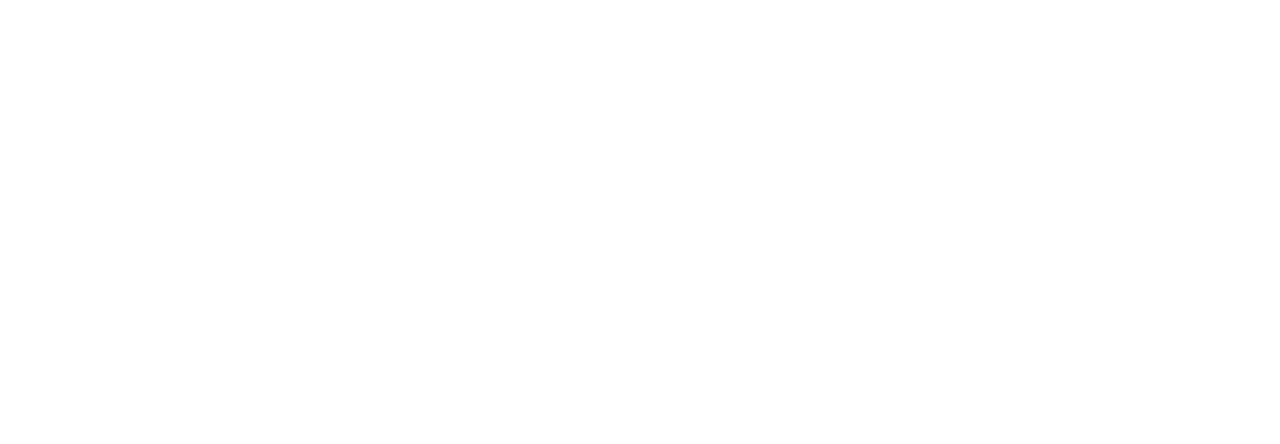
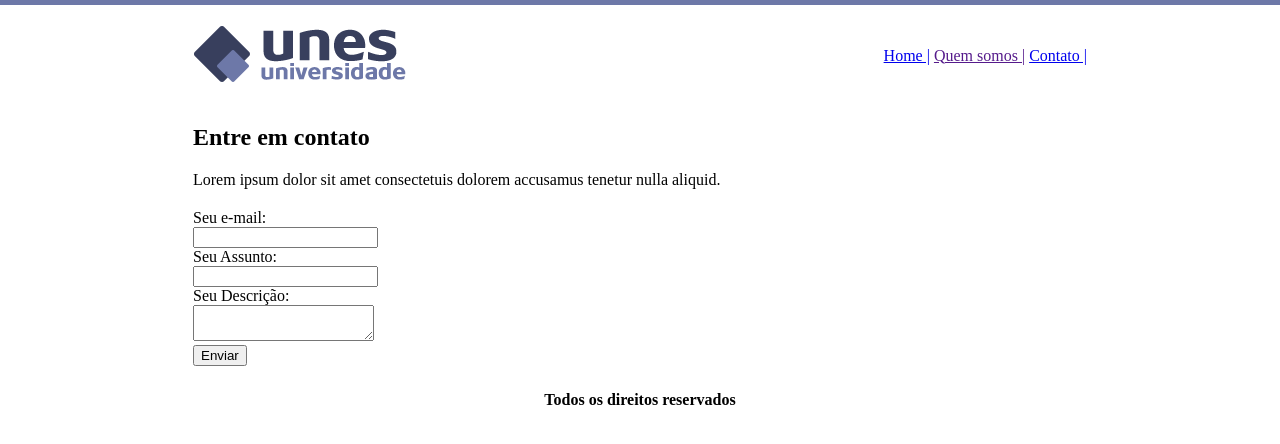
Before and after one commit to Pedro7xxx/html-css, a plain HTML site: page Curso Desenvolvimento web/ProjetoFinalDesenvolvimentoWeb/contato.html in a window 1280 px wide. Drawn offline with Linux system fonts and the light colour scheme.

Commit message:
asdasdasdas

```diff
--- a/Curso Desenvolvimento web/ProjetoFinalDesenvolvimentoWeb/contato.html
+++ b/Curso Desenvolvimento web/ProjetoFinalDesenvolvimentoWeb/contato.html
@@ -5,7 +5,60 @@
     <meta name="viewport" content="width=device-width, initial-scale=1.0">
     <title>Document</title>
 </head>
-<body>
+<body background="img/fundo2.png">
+
+
+    <table border="0" width="900" align="center">
+
+        <tr>
+            <td height="89"><img src="img/logo.png" alt=""></td>
+            <td align="right">
+                <a href="index.html">Home |</a>
+                <a href="">Quem somos |</a>
+                <a href="contato.html">Contato |</a>
+            </td>
+
+        </tr>
+
+        <tr>
+            <td colspan="2">
+                <h2>Entre em contato</h2>
+                <p>Lorem ipsum dolor sit amet consectetuis dolorem accusamus tenetur nulla aliquid.</p>
+
+            </td>
+        </tr>
+
+        <tr>
+            <td>
+                <form>
+                    Seu e-mail: <br>
+                    <input type="text" name="e-mail"> <br>
+                    Seu Assunto: <br>
+                    <input type="text" name="assunto"> <br>
+                    Seu Descrição: <br>
+                    <textarea></textarea><br>
+
+                    <input type="submit" value="Enviar">
+
+                </form>
+            </td>
+        </tr>
+
+        </tr>
+
+
+            <tr>
+                <td colspan="2" align="center">
+                    <h4>Todos os direitos reservados</h4>
+                </td>
+            </tr>
+
+        </tr>
+
+
+
+
+    </table>
 
 </body>
 </html>
```
Also changed, not shown: Curso Desenvolvimento web/ProjetoFinalDesenvolvimentoWeb/index.html (+1 -1 lines), Curso Desenvolvimento web/ProjetoFinalDesenvolvimentoWeb/quem-somos.html (+9 -2 lines).
